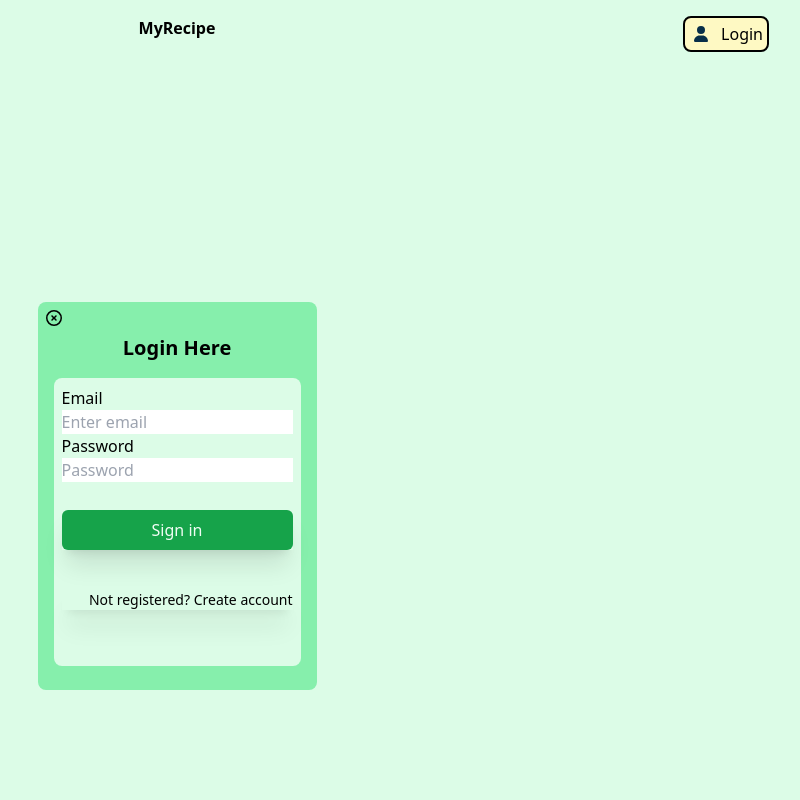
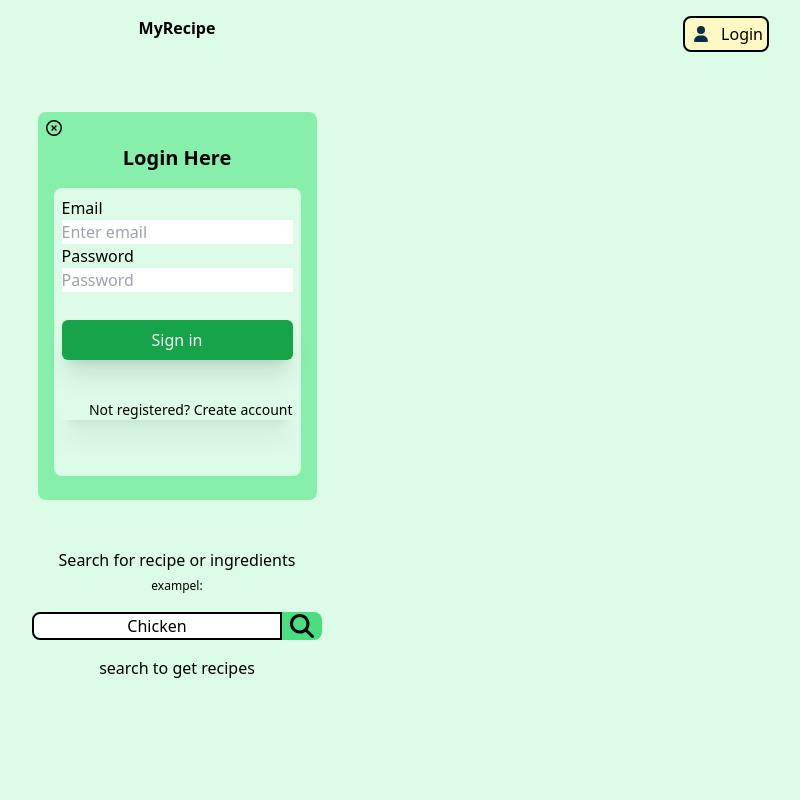
Before and after one commit to chas-academy/u06-fullstack-recipe-app-MatildaAK, an Angular app in the folder Recipe-frontend/: page / in a window 1280 px wide. Both pictures are taken after a click on the button "Login". Shown: the top 800 px of the page, without its empty margins (463-1263 px from the left). Built offline with nearby package versions, Linux system fonts and the light colour scheme.

Commit message:
removed h-screen and z-

```diff
--- a/Recipe-frontend/src/app/app.component.html
+++ b/Recipe-frontend/src/app/app.component.html
@@ -33,7 +33,7 @@
         </div>
       </div>
 
-      <div id="modal" class="flex justify-center items-center h-screen z-50" [class.hidden]="!(modalService.modalOpen$ | async)">
+      <div id="modal" class="flex justify-center items-center" [class.hidden]="!(modalService.modalOpen$ | async)">
 
         <app-login></app-login>
 
```
